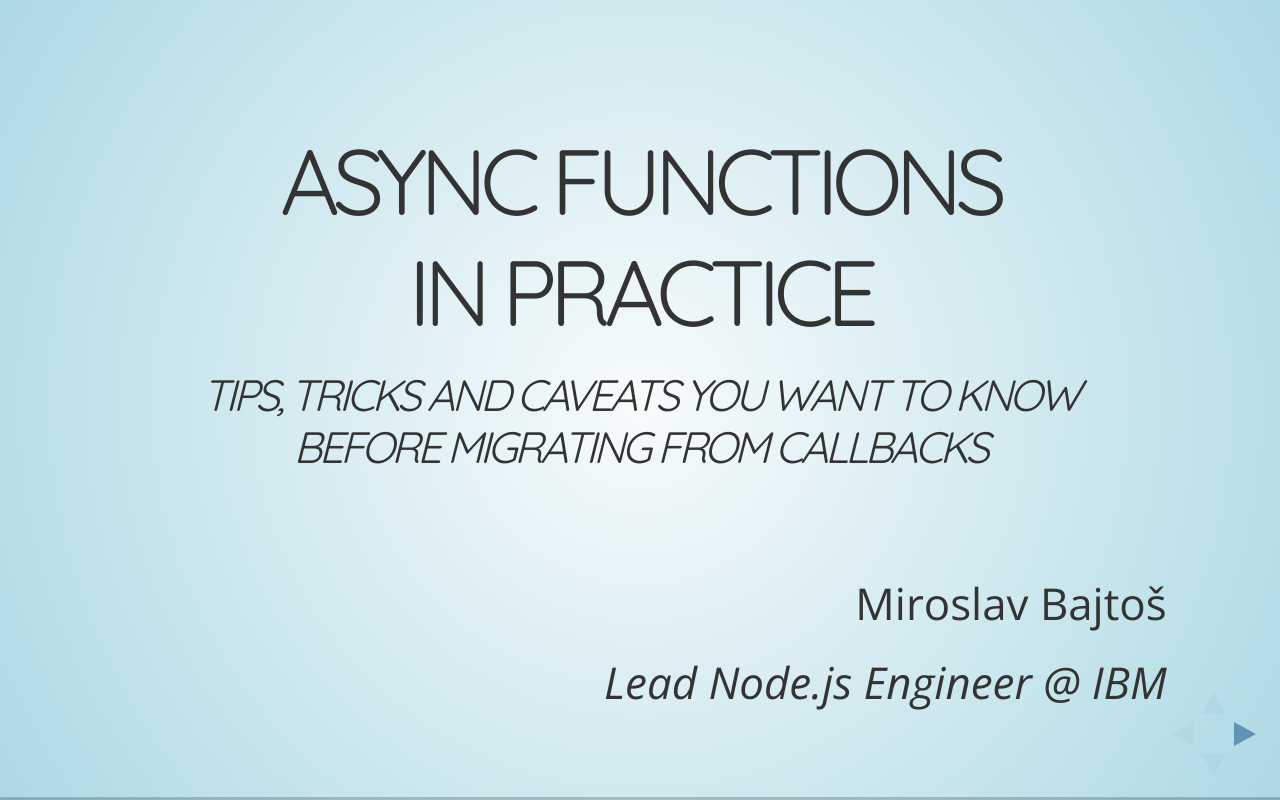
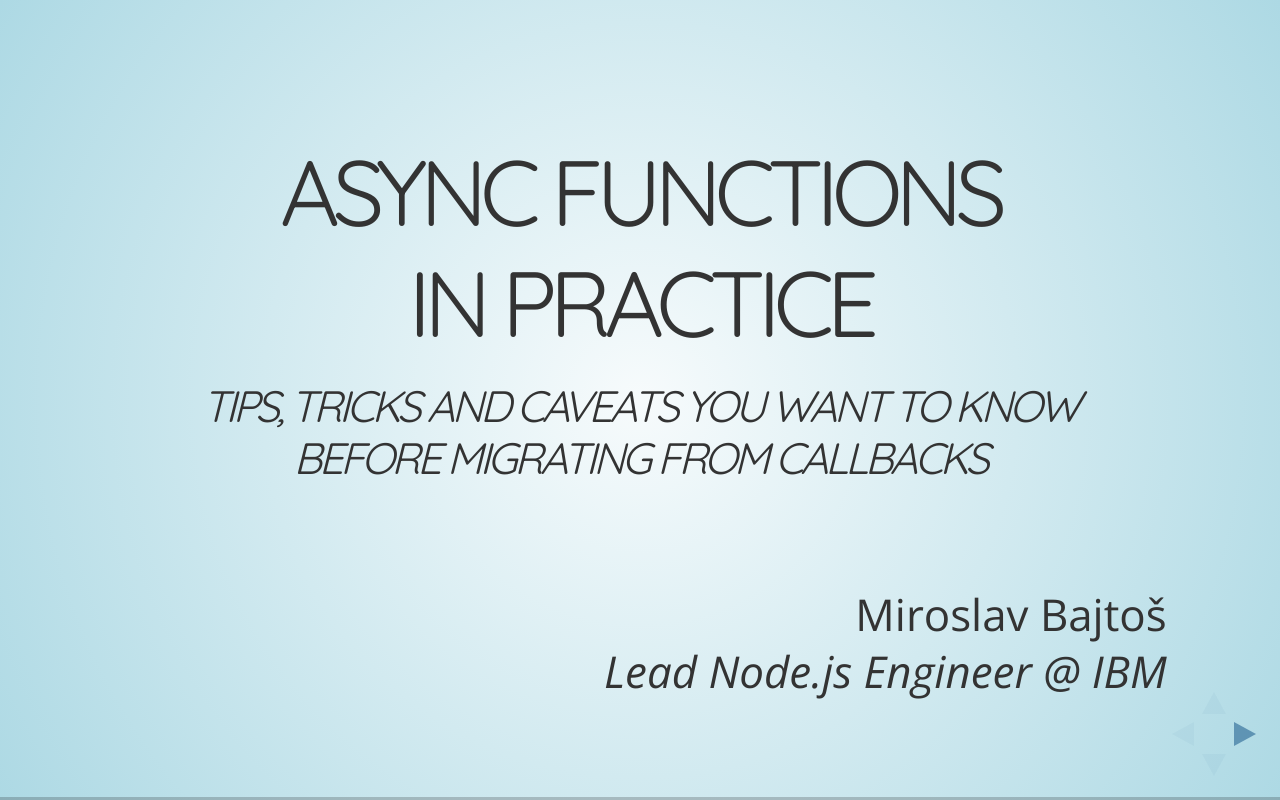
Before and after one commit to DominicAmal/2018-AsyncAwait, a plain HTML site: page index.html in a window 1280 px wide. Drawn offline with nearby package versions, Linux system fonts and the light colour scheme.

Commit message:
minor formatting fix

```diff
--- a/index.html
+++ b/index.html
@@ -92,7 +92,7 @@
   <br/>
   <div style="text-align: right">
     <p>Miroslav Bajtoš
-    <p><em>Lead Node.js Engineer @ IBM</em>
+    <br/><em>Lead Node.js Engineer @ IBM</em>
   </div>
 </section>
 
```
